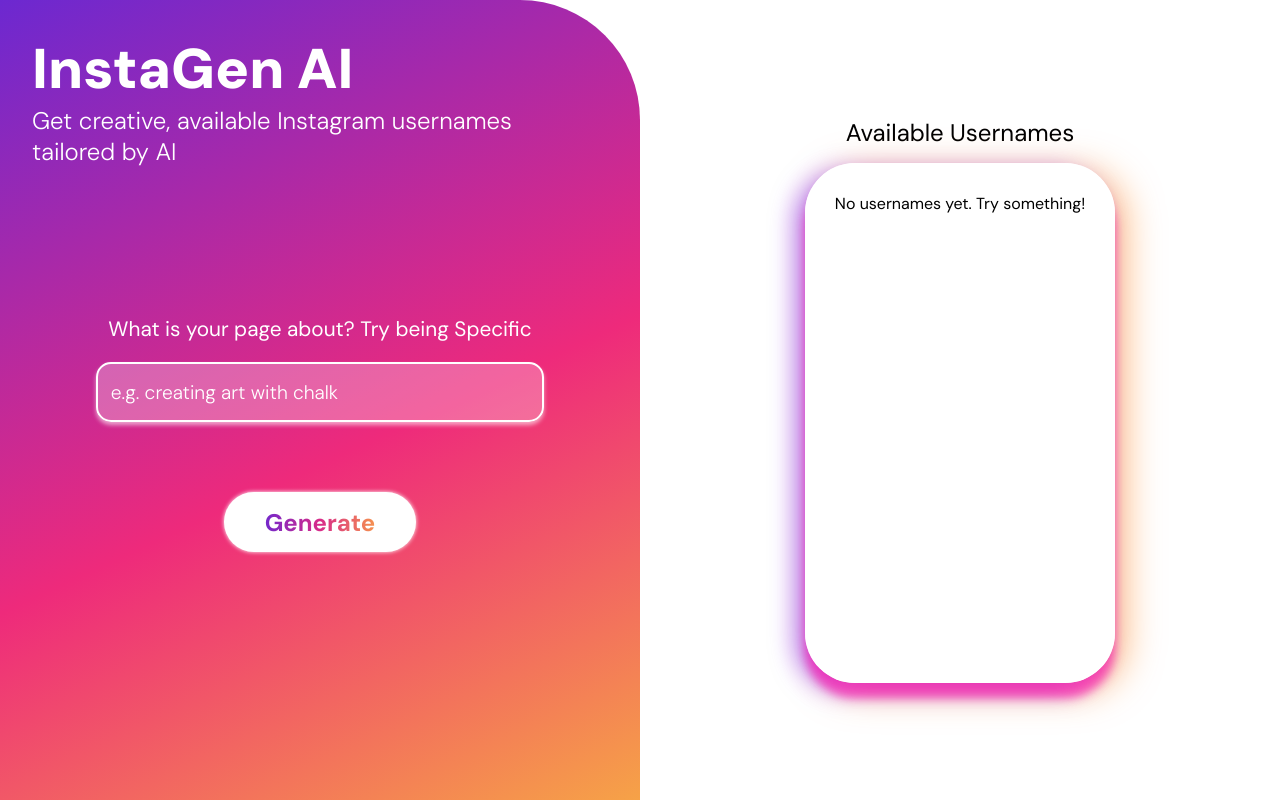
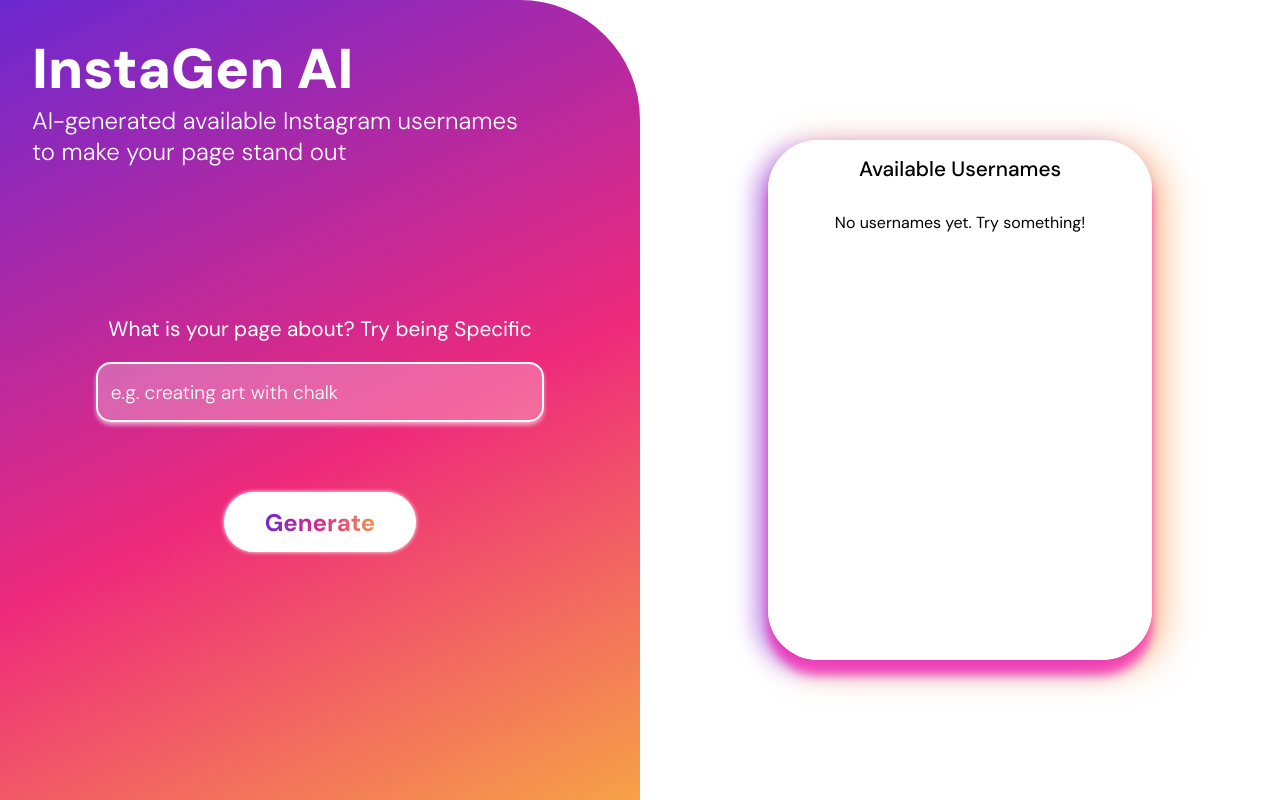
Before and after one commit to sandro21/InstaGenAI, a Next.js app: page / in a window 1280 px wide. Built offline with nearby package versions, Linux system fonts and the light colour scheme.

Commit message:
b4deploying

```diff
--- a/app/global.css
+++ b/app/global.css
@@ -35,8 +35,8 @@
     font-size: 3.5rem;
     color: #ffffff;
     font-weight: 900;
+    cursor: pointer;
   }
-
   h2 {
     font-size: 1.5rem;
     color: #ffffff;
@@ -57,7 +57,6 @@
   }
 
 label {
-  font-weight: regular;
   font-size: 1.3rem;
 }
 
@@ -137,17 +136,18 @@ label {
 }
 
 .right-panel label {
-  font-size: 1.5rem;
+  font-size: 1.3rem;
   color: #000;
-  font-weight: 400;
-  margin-bottom: 5px;
+  font-weight: 500;
+  margin-bottom: 20px;
+
 }
 
 .step2container {
   display: flex;
   justify-content: center;
   height: 65%;
-  min-width: 40%;
+  min-width: 60%;
   border-radius: 50px;
   background: rgba(255, 255, 255, 0.90);
   box-shadow: 0px 15px 10px rgba(255, 11, 170, 0.6), -10px 8px 24px rgba(110, 6, 247, 0.5), 10px 8px 36px rgba(255, 119, 0, 0.5);
@@ -158,7 +158,7 @@ label {
   justify-content: flex-start;
   flex-wrap: wrap;
   align-content: center;
-  padding: 30px
+  padding: 15px 30px 30px 30px
 }
 
 .username-card {
--- a/app/page.js
+++ b/app/page.js
@@ -47,7 +47,7 @@ export default function Page() {
       <div className="left-panel">
         <header>
           <h1>InstaGen AI</h1>
-          <h2>Get creative, available Instagram usernames tailored by AI</h2>
+          <h2>AI-generated available Instagram usernames to make your page stand out</h2>
         </header>
         <div className="input1">
           <label htmlFor="input1">What is your page about? Try being Specific</label>
@@ -65,8 +65,8 @@ export default function Page() {
       </div>
 
       <div className="right-panel">
+        <div className="step2container">
         <label>Available Usernames</label>
-        <div className="step2container">
           {loading && <p>Loading...</p>}
 
           {!loading && usernames.length === 0 && <p>No usernames yet. Try something!</p>}
```
